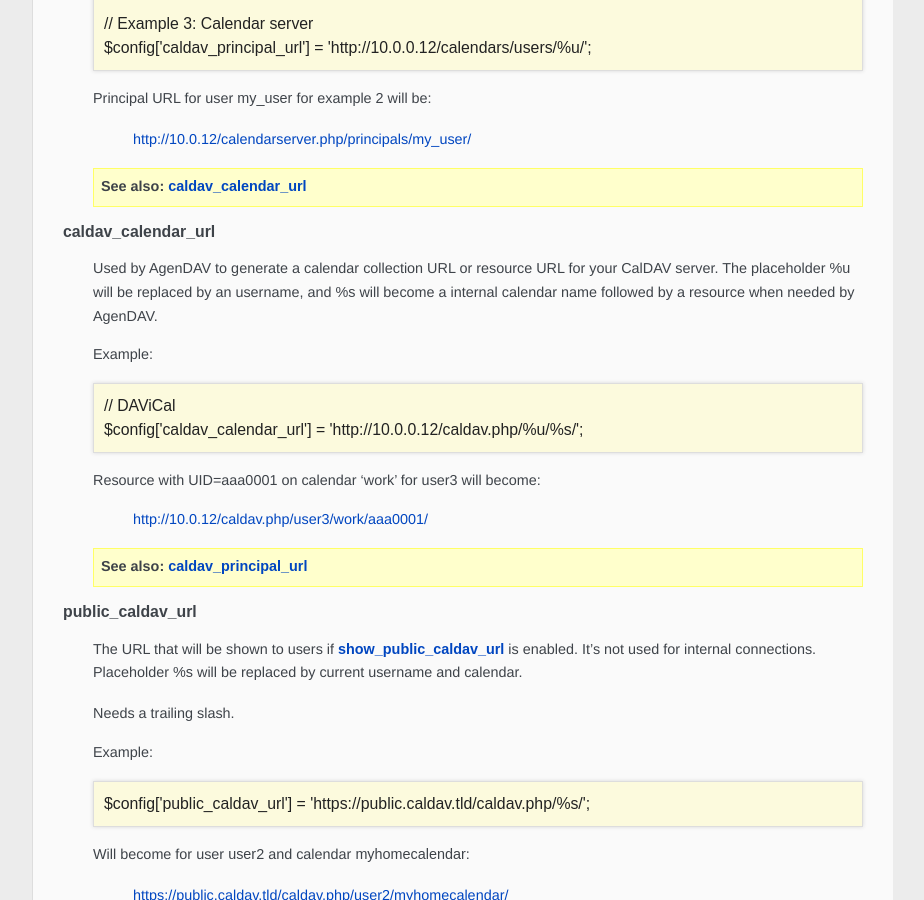
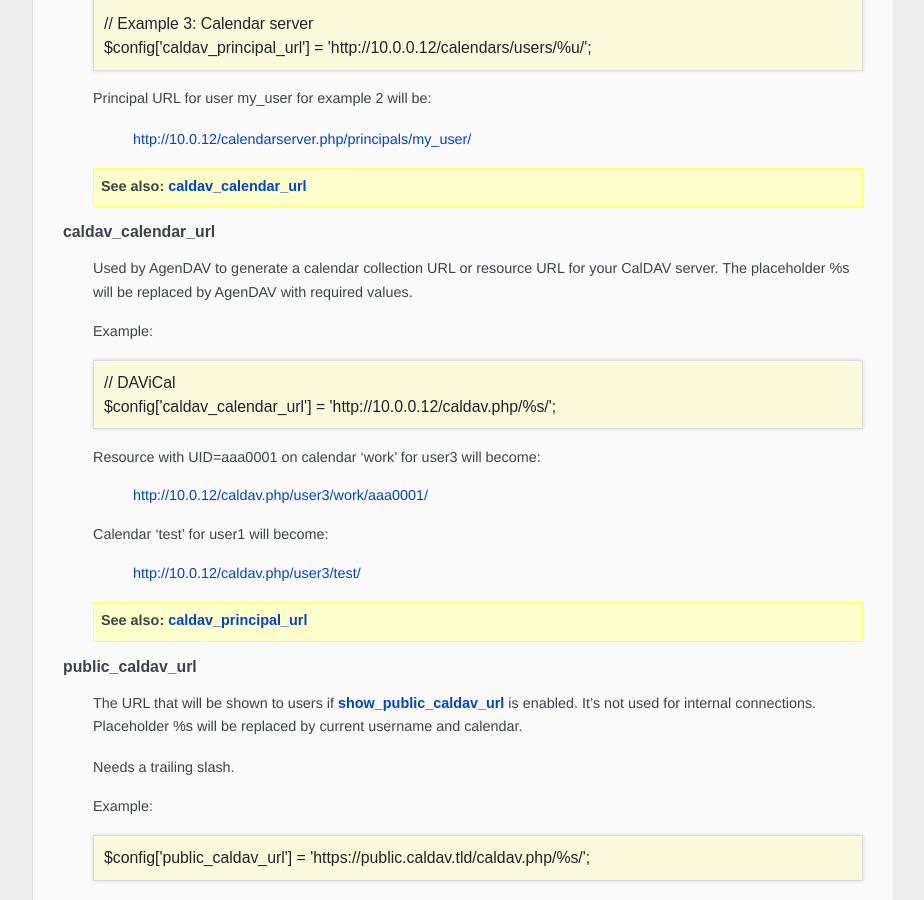
Before and after one commit to birdrock00/caldaver, a Sphinx documentation site: the page built from doc/source/admin/configuration.rst, in a window 1280 px wide and 900 px high, scrolled down 5067 px. Shown: the whole window, without its empty margins (268-1192 px from the left). Built offline with Sphinx 7.4.7, drawn with Linux system fonts in a browser that asks for light colours; some web fonts are replaced.

Commit message:
Update caldav_calendar_url docs

```diff
--- a/doc/source/admin/configuration.rst
+++ b/doc/source/admin/configuration.rst
@@ -262,18 +262,21 @@ Here you will configure every single aspect of your CalDAV server.
 .. confval:: caldav_calendar_url
 
    Used by AgenDAV to generate a calendar collection URL or resource URL for
-   your CalDAV server. The placeholder ``%u`` will be replaced by an
-   username, and ``%s`` will become a internal calendar name followed by a
-   resource when needed by AgenDAV.
+   your CalDAV server. The placeholder ``%s`` will be replaced by AgenDAV
+   with required values.
 
    Example::
 
     // DAViCal
-    $config['caldav_calendar_url'] = 'http://10.0.0.12/caldav.php/%u/%s/';
+    $config['caldav_calendar_url'] = 'http://10.0.0.12/caldav.php/%s/';
 
    Resource with UID=aaa0001 on calendar 'work' for user3 will become:
 
     http://10.0.12/caldav.php/user3/work/aaa0001/
+
+   Calendar 'test' for user1 will become:
+
+    http://10.0.12/caldav.php/user3/test/
 
    .. seealso:: :confval:`caldav_principal_url`
 
```
